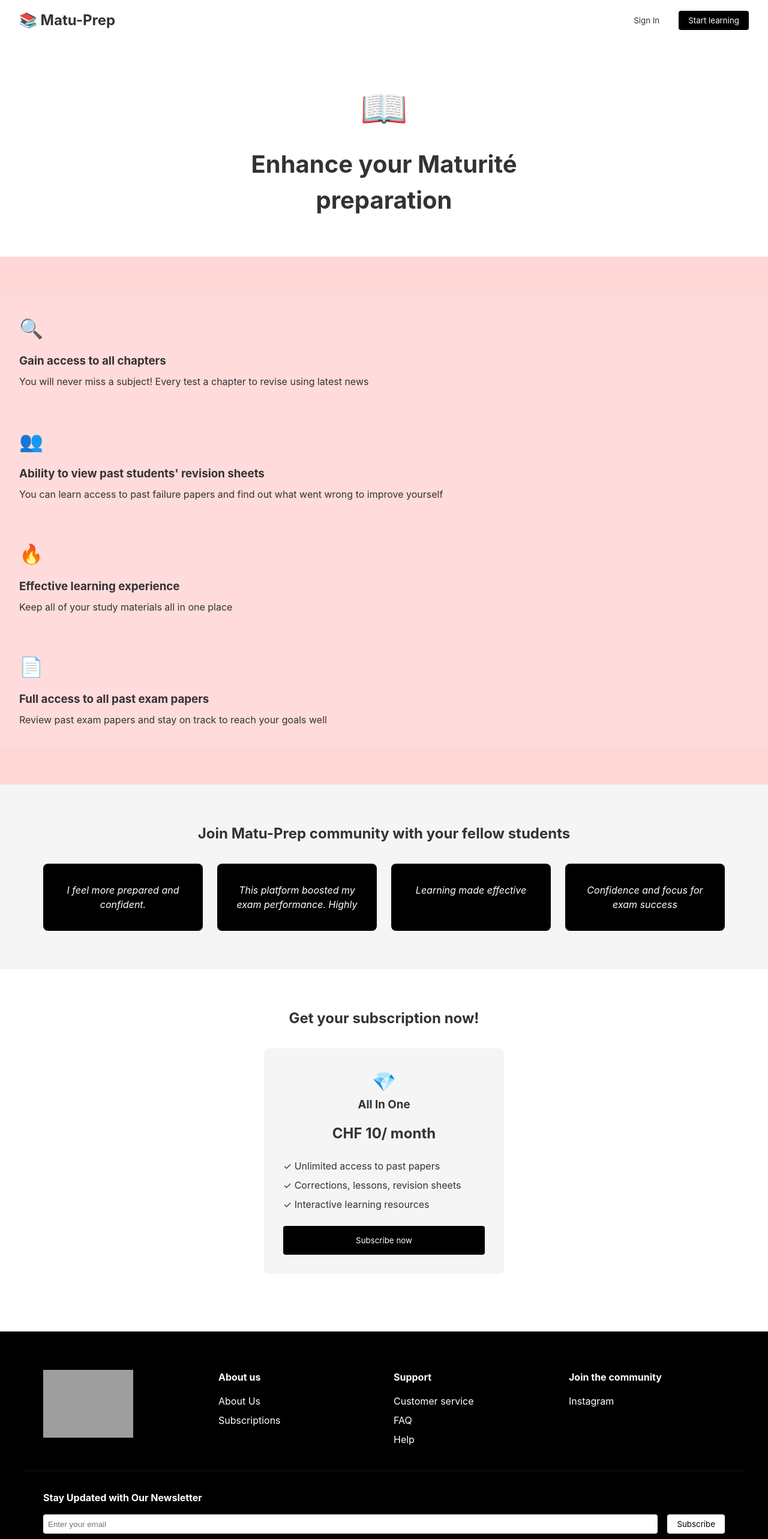
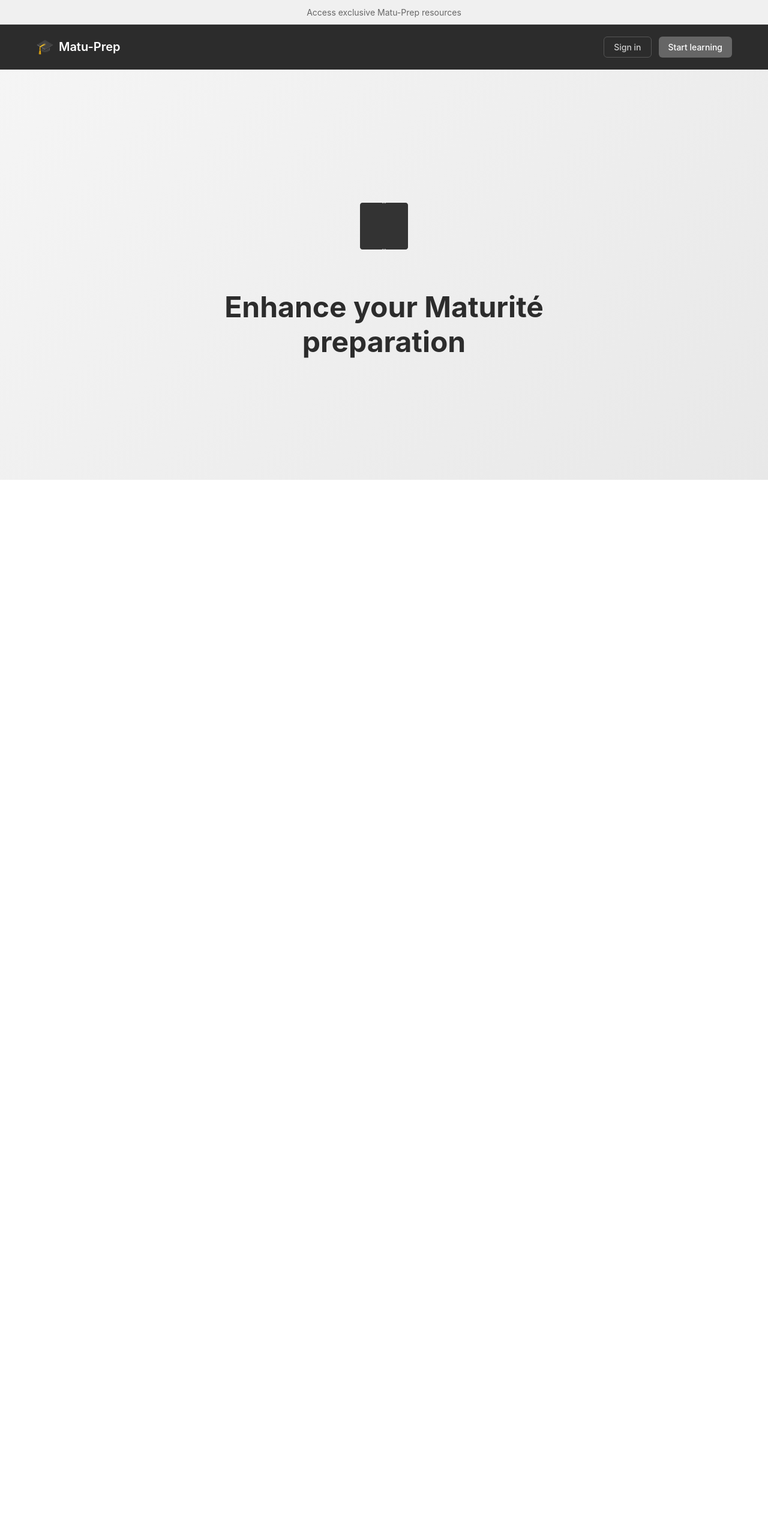
Before and after one commit to Anikrat12/matu-prep, a React (Vite) app: page / in a window 1280 px wide. Shown: the top 2566 px of the page at 60% size. After the commit the page ends 800 px from the top, so only its background shows below. Built offline with nearby package versions, Linux system fonts and the light colour scheme; grey boxes are pictures that could not be loaded.

Commit message:
created header and hero sections

```diff
--- a/src/App.css
+++ b/src/App.css
@@ -6,69 +6,135 @@
 }
 
 body {
-  margin: 0;
-  padding: 0;
-  min-height: 100vh;
-  width: 100%;
-  overflow-x: hidden;
+  font-family: -apple-system, BlinkMacSystemFont, 'Segoe UI', 'Roboto', 'Oxygen',
+    'Ubuntu', 'Cantarell', 'Fira Sans', 'Droid Sans', 'Helvetica Neue',
+    sans-serif;
+  -webkit-font-smoothing: antialiased;
+  -moz-osx-font-smoothing: grayscale;
+  background-color: #f5f5f5;
 }
 
 .app {
-  font-family: -apple-system, BlinkMacSystemFont, 'Segoe UI', Roboto, Oxygen, Ubuntu, Cantarell, 'Open Sans', 'Helvetica Neue', sans-serif;
-  color: #333;
   min-height: 100vh;
   display: flex;
   flex-direction: column;
 }
 
-/* Header */
+/* Header Styles */
 .header {
+  background-color: #2c2c2c;
+  color: white;
+  padding: 0;
+  position: relative;
+}
+
+.header::before {
+  content: '';
+  position: absolute;
+  top: 0;
+  left: 0;
+  right: 0;
+  height: 40px;
+  background-color: #f0f0f0;
+  display: flex;
+  align-items: center;
+  justify-content: center;
+  font-size: 14px;
+  color: #666;
+  border-bottom: 1px solid #ddd;
+}
+
+.header::before {
+  content: 'Access exclusive Matu-Prep resources';
+}
+
+.header-content {
   display: flex;
   justify-content: space-between;
   align-items: center;
-  padding: 1rem 2rem;
-  background-color: white;
-  box-shadow: 0 2px 4px rgba(0, 0, 0, 0.1);
+  max-width: 1200px;
+  margin: 0 auto;
+  padding: 60px 20px 20px;
 }
 
 .logo {
-  font-size: 1.5rem;
-  font-weight: bold;
+  display: flex;
+  align-items: center;
+  gap: 8px;
+  font-size: 20px;
+  font-weight: 600;
 }
 
-.header-buttons button {
-  margin-left: 1rem;
-  padding: 0.5rem 1rem;
-  border-radius: 4px;
-  border: none;
+.logo-icon {
+  font-size: 24px;
 }
 
-.sign-in {
-  background-color: transparent;
+.header-actions {
+  display: flex;
+  gap: 12px;
+}
+
+.sign-in-btn, .start-learning-btn {
+  padding: 8px 16px;
+  border: none;
+  border-radius: 6px;
+  font-size: 14px;
+  font-weight: 500;
+  cursor: pointer;
+  transition: all 0.2s ease;
+}
+
+.sign-in-btn {
+  background: transparent;
+  color: #ccc;
+  border: 1px solid #555;
+}
+
+.sign-in-btn:hover {
+  background-color: #444;
+  color: white;
+}
+
+.start-learning-btn {
+  background-color: #666;
+  color: white;
+}
+
+.start-learning-btn:hover {
+  background-color: #777;
+}
+
+/* Hero Styles */
+.hero {
+  flex: 1;
+  display: flex;
+  align-items: center;
+  justify-content: center;
+  padding: 80px 20px;
+  background: linear-gradient(135deg, #f5f5f5 0%, #e8e8e8 100%);
+}
+
+.hero-content {
+  text-align: center;
+  max-width: 600px;
+}
+
+.hero-icon {
+  margin-bottom: 40px;
   color: #333;
 }
 
-.start-learning {
-  background-color: #000;
-  color: white;
+.hero-icon svg {
+  width: 120px;
+  height: 120px;
 }
 
-/* Hero Section */
-.hero {
-  text-align: center;
-  padding: 4rem 2rem;
-  background-color: #fff;
-}
-
-.book-icon {
-  font-size: 4rem;
-  margin-bottom: 1rem;
-}
-
-.hero h1 {
-  font-size: 2.5rem;
-  max-width: 600px;
-  margin: 0 auto;
+.hero-title {
+  font-size: 48px;
+  font-weight: 700;
+  color: #2c2c2c;
+  line-height: 1.2;
+  margin: 0;
 }
 
 /* Features Section */
@@ -279,3 +345,36 @@
     flex-direction: column;
   }
 }
+
+@media (max-width: 768px) {
+  .header-content {
+    flex-direction: column;
+    gap: 20px;
+    text-align: center;
+  }
+
+  .hero-title {
+    font-size: 36px;
+  }
+
+  .hero-icon svg {
+    width: 80px;
+    height: 80px;
+  }
+}
+
+@media (max-width: 480px) {
+  .header-actions {
+    flex-direction: column;
+    width: 100%;
+  }
+
+  .sign-in-btn, .start-learning-btn {
+    width: 100%;
+    padding: 12px;
+  }
+
+  .hero-title {
+    font-size: 28px;
+  }
+}
--- a/src/App.tsx
+++ b/src/App.tsx
@@ -1,144 +1,56 @@
+import React from 'react';
 import './App.css';
 
 function App() {
   return (
     <div className='app'>
-      {/* Header */}
+      {/* Header Section */}
       <header className='header'>
-        <div className='logo'>
-          <span>📚 Matu-Prep</span>
-        </div>
-        <div className='header-buttons'>
-          <button className='sign-in'>Sign In</button>
-          <button className='start-learning'>Start learning</button>
+        <div className='header-content'>
+          <div className='logo'>
+            <span className='logo-icon'>🎓</span>
+            <span className='logo-text'>Matu-Prep</span>
+          </div>
+          <div className='header-actions'>
+            <button className='sign-in-btn'>Sign in</button>
+            <button className='start-learning-btn'>Start learning</button>
+          </div>
         </div>
       </header>
 
       {/* Hero Section */}
-      <section className='hero'>
-        <div className='book-icon'>📖</div>
-        <h1>Enhance your Maturité preparation</h1>
-      </section>
-
-      {/* Features Section */}
-      <section className='features'>
-        <div className='feature'>
-          <div className='feature-icon'>🔍</div>
-          <h3>Gain access to all chapters</h3>
-          <p>
-            You will never miss a subject! Every test a chapter to revise using
-            latest news
-          </p>
+      <main className='hero'>
+        <div className='hero-content'>
+          <div className='hero-icon'>
+            <svg
+              width='120'
+              height='120'
+              viewBox='0 0 120 120'
+              fill='none'
+              xmlns='http://www.w3.org/2000/svg'
+            >
+              <path
+                d='M20 25C20 22.7909 21.7909 21 24 21H56C58.2091 21 60 22.7909 60 25V95C60 97.2091 58.2091 99 56 99H24C21.7909 99 20 97.2091 20 95V25Z'
+                fill='currentColor'
+              />
+              <path
+                d='M60 25C60 22.7909 61.7909 21 64 21H96C98.2091 21 100 22.7909 100 25V95C100 97.2091 98.2091 99 96 99H64C61.7909 99 60 97.2091 60 95V25Z'
+                fill='currentColor'
+              />
+              <path
+                d='M60 21V99'
+                stroke='currentColor'
+                strokeWidth='2'
+              />
+            </svg>
+          </div>
+          <h1 className='hero-title'>
+            Enhance your Maturité
+            <br />
+            preparation
+          </h1>
         </div>
-
-        <div className='feature'>
-          <div className='feature-icon'>👥</div>
-          <h3>Ability to view past students' revision sheets</h3>
-          <p>
-            You can learn access to past failure papers and find out what went
-            wrong to improve yourself
-          </p>
-        </div>
-
-        <div className='feature'>
-          <div className='feature-icon'>🔥</div>
-          <h3>Effective learning experience</h3>
-          <p>Keep all of your study materials all in one place</p>
-        </div>
-
-        <div className='feature'>
-          <div className='feature-icon'>📄</div>
-          <h3>Full access to all past exam papers</h3>
-          <p>
-            Review past exam papers and stay on track to reach your goals well
-          </p>
-        </div>
-      </section>
-
-      {/* Testimonials Section */}
-      <section className='testimonials'>
-        <h2>Join Matu-Prep community with your fellow students</h2>
-        <div className='testimonials-grid'>
-          <div className='testimonial'>
-            <blockquote>I feel more prepared and confident.</blockquote>
-          </div>
-          <div className='testimonial'>
-            <blockquote>
-              This platform boosted my exam performance. Highly
-            </blockquote>
-          </div>
-          <div className='testimonial'>
-            <blockquote>Learning made effective</blockquote>
-          </div>
-          <div className='testimonial'>
-            <blockquote>Confidence and focus for exam success</blockquote>
-          </div>
-        </div>
-      </section>
-
-      {/* Subscription Section */}
-      <section className='subscription'>
-        <h2>Get your subscription now!</h2>
-        <div className='pricing-card'>
-          <div className='pricing-header'>
-            <span className='pricing-icon'>💎</span>
-            <h3>All In One</h3>
-            <div className='price'>CHF 10/ month</div>
-          </div>
-          <ul className='features-list'>
-            <li>✓ Unlimited access to past papers</li>
-            <li>✓ Corrections, lessons, revision sheets</li>
-            <li>✓ Interactive learning resources</li>
-          </ul>
-          <button className='subscribe-button'>Subscribe now</button>
-        </div>
-      </section>
-
-      {/* Footer */}
-      <footer className='footer'>
-        <div className='footer-content'>
-          <div className='footer-section'>
-            <img
-              src='/logo.png'
-              alt='Matu-prep'
-              className='footer-logo'
-            />
-          </div>
-          <div className='footer-section'>
-            <h4>About us</h4>
-            <ul>
-              <li>About Us</li>
-              <li>Subscriptions</li>
-            </ul>
-          </div>
-          <div className='footer-section'>
-            <h4>Support</h4>
-            <ul>
-              <li>Customer service</li>
-              <li>FAQ</li>
-              <li>Help</li>
-            </ul>
-          </div>
-          <div className='footer-section'>
-            <h4>Join the community</h4>
-            <ul>
-              <li>Instagram</li>
-            </ul>
-          </div>
-        </div>
-
-        {/* Newsletter */}
-        <div className='newsletter'>
-          <h4>Stay Updated with Our Newsletter</h4>
-          <div className='newsletter-form'>
-            <input
-              type='email'
-              placeholder='Enter your email'
-            />
-            <button>Subscribe</button>
-          </div>
-        </div>
-      </footer>
+      </main>
     </div>
   );
 }
```
